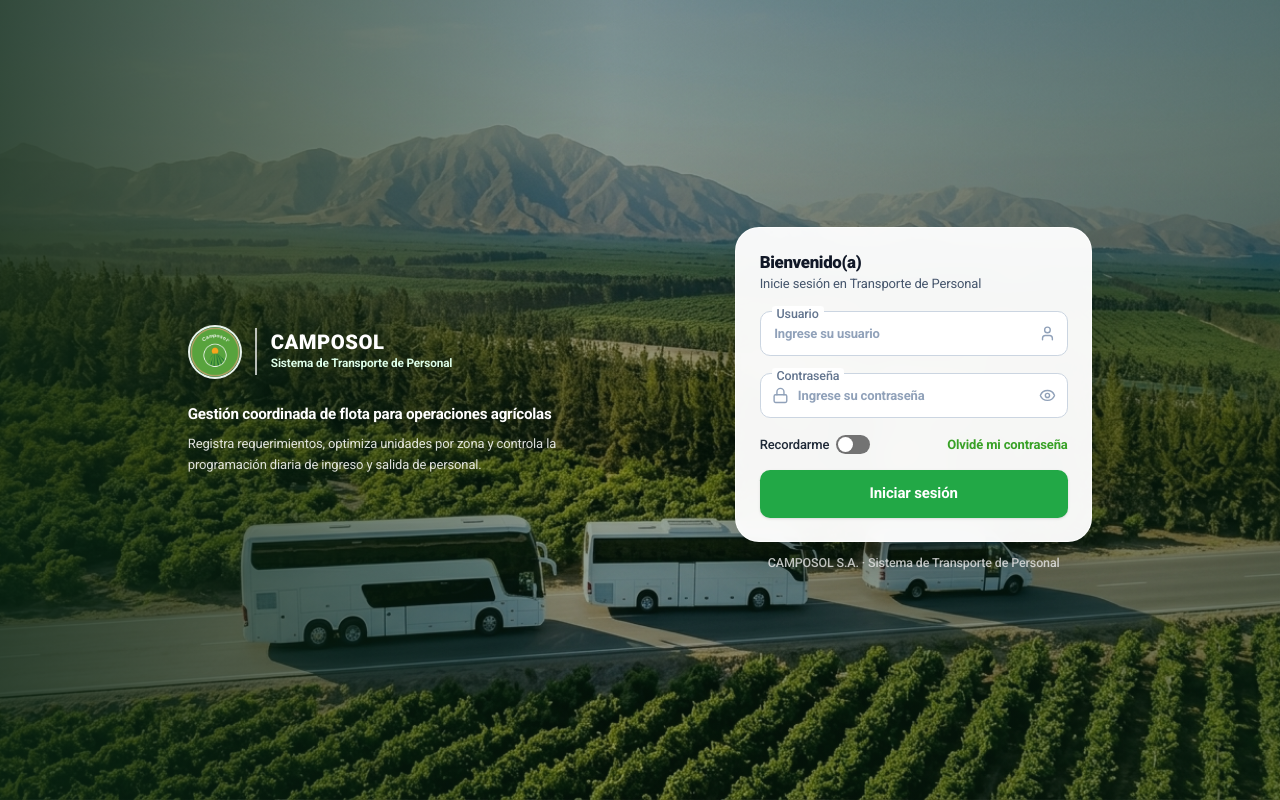
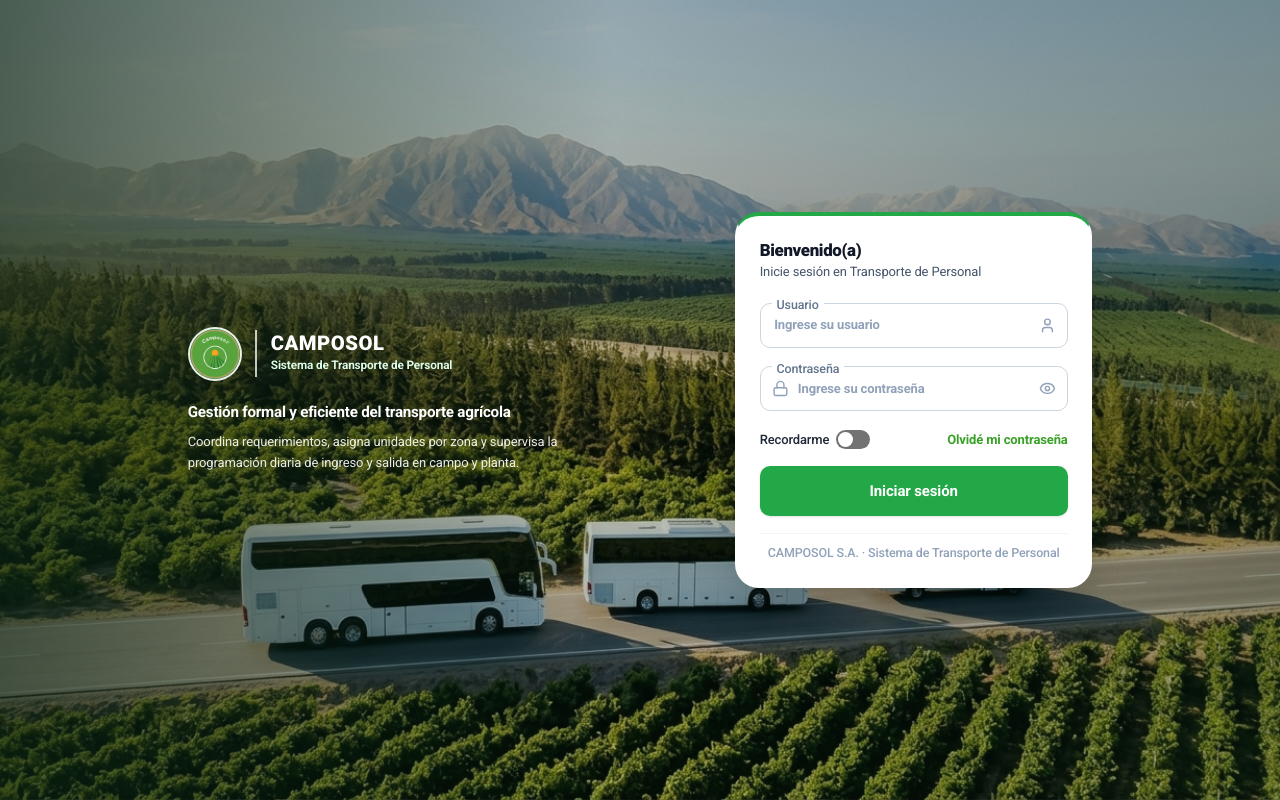
Before and after one commit to jhonatanparedes563-rgb/Transporte-Camposol, a React (Vite) app: page / in a window 1280 px wide. Built offline with nearby package versions, Linux system fonts and the light colour scheme; no server answers; the database is empty.

Commit message:
feat: update LoginScreen visual identity
- Update background color to white for mobile and deep green for desktop.
- Add new imagery for the LoginScreen hero section.
- Refine background gradients for improved readability.

```diff
--- a/src/components/LoginScreen.tsx
+++ b/src/components/LoginScreen.tsx
@@ -131,8 +131,8 @@ export const LoginScreen: React.FC<LoginScreenProps> = ({ onLoginSuccess }) => {
   };
 
   return (
-    <div className="min-h-[100dvh] w-full bg-[#0D2B19] relative flex flex-col lg:justify-center font-sans antialiased text-[#1B3A57] overflow-x-hidden">
-      {/* FONDO PANORÁMICO EN ESCRITORIO / LAPTOP (Valle + Montañas + Unidades) */}
+    <div className="min-h-[100dvh] w-full bg-white lg:bg-[#0F2A1A] relative flex flex-col lg:justify-center font-sans antialiased text-[#1B3A57] overflow-x-hidden">
+      {/* FONDO PANORÁMICO COMPLETO EN PC / LAPTOP (Valle luminoso + Montañas + Unidades) */}
       <div className="hidden lg:block absolute inset-0 pointer-events-none select-none overflow-hidden">
         {!heroImgFailed ? (
           <img
@@ -143,39 +143,39 @@ export const LoginScreen: React.FC<LoginScreenProps> = ({ onLoginSuccess }) => {
             className="w-full h-full object-cover object-center"
           />
         ) : (
-          <div className="w-full h-full bg-gradient-to-br from-[#0F7A2E] via-[#1B5E3A] to-[#0D2B19]" />
+          <div className="w-full h-full bg-gradient-to-br from-[#15803D] via-[#1B5E3A] to-[#0F2A1A]" />
         )}
         <div
           aria-hidden="true"
-          className="absolute inset-0 bg-[linear-gradient(90deg,rgba(8,36,18,0.82)_0%,rgba(8,36,18,0.42)_48%,rgba(8,36,18,0.58)_100%)]"
+          className="absolute inset-0 bg-[linear-gradient(90deg,rgba(9,34,18,0.72)_0%,rgba(9,34,18,0.28)_48%,rgba(9,34,18,0.42)_100%)]"
         />
       </div>
 
-      {/* CABECERA PANORÁMICA EN MÓVIL / TABLET (Encuadre exacto de montañas + 3 unidades sin recortes) */}
-      <div className="lg:hidden relative w-full h-[42dvh] min-h-[275px] max-h-[360px] shrink-0 overflow-hidden bg-[#0F4D26]">
+      {/* CABECERA PANORÁMICA EN MÓVIL / TABLET (Luminosa, viva, con logo visible arriba y 3 unidades completas) */}
+      <div className="lg:hidden relative w-full h-[43dvh] min-h-[290px] max-h-[385px] shrink-0 overflow-hidden bg-[#15803D]">
         {!heroImgFailed ? (
           <img
             src={imgValleyFleetBg}
             alt="Unidades de transporte CAMPOSOL en el valle"
             referrerPolicy="no-referrer"
             onError={() => setHeroImgFailed(true)}
-            className="w-full h-full object-cover object-[52%_65%] pointer-events-none select-none"
+            className="absolute inset-0 w-full h-full object-cover object-[52%_64%] pointer-events-none select-none"
           />
         ) : (
-          <div className="w-full h-full flex items-center justify-center opacity-15">
+          <div className="absolute inset-0 flex items-center justify-center opacity-15 pointer-events-none">
             <Bus className="w-32 h-32 text-white" />
           </div>
         )}
 
-        {/* Scrim superior para la marca e inferior para fundir con el fondo verde profundo */}
+        {/* Degradado sutil solo en la franja superior para legibilidad del logo, manteniendo vivo el paisaje */}
         <div
           aria-hidden="true"
-          className="absolute inset-0 bg-[linear-gradient(180deg,rgba(8,36,18,0.72)_0%,rgba(8,36,18,0.18)_38%,rgba(8,36,18,0.06)_68%,rgba(13,43,25,0.95)_100%)] pointer-events-none"
+          className="absolute inset-0 bg-[linear-gradient(180deg,rgba(8,36,18,0.68)_0%,rgba(8,36,18,0.16)_38%,rgba(8,36,18,0)_68%,rgba(8,36,18,0.24)_100%)] pointer-events-none"
         />
 
-        {/* Identidad CAMPOSOL en el área superior del cielo */}
+        {/* Identidad CAMPOSOL visible en la zona superior */}
         <div className="relative z-10 px-5 pt-4 flex items-center gap-3">
-          <div className="w-12 h-12 rounded-full overflow-hidden bg-[#15803D] border-2 border-white/85 shadow-md shrink-0 flex items-center justify-center">
+          <div className="w-12 h-12 rounded-full overflow-hidden bg-[#15803D] border-2 border-white/90 shadow-md shrink-0 flex items-center justify-center">
             <img
               src={getPublicAssetUrl('camposol-emblem.png')}
               onError={(e) => {
@@ -189,7 +189,7 @@ export const LoginScreen: React.FC<LoginScreenProps> = ({ onLoginSuccess }) => {
               className="w-full h-full object-cover"
             />
           </div>
-          <div className="min-w-0 border-l-[1.5px] border-white/75 pl-3 py-0.5">
+          <div className="min-w-0 border-l-[1.5px] border-white/80 pl-3 py-0.5">
             <div className="text-[19px] font-extrabold tracking-wide text-white leading-none drop-shadow-xs">
               CAMPOSOL
             </div>
@@ -200,10 +200,10 @@ export const LoginScreen: React.FC<LoginScreenProps> = ({ onLoginSuccess }) => {
         </div>
       </div>
 
-      {/* CONTENEDOR PRINCIPAL RESPONSIVO (Móvil + Laptop / PC) */}
-      <div className="relative z-10 w-full flex-1 lg:flex-none max-w-6xl mx-auto px-4 sm:px-6 lg:px-10 pb-5 pt-0 lg:py-8 -mt-6 lg:mt-0 flex flex-col lg:grid lg:grid-cols-12 lg:gap-10 lg:items-center justify-center">
-        {/* Columna Izquierda (Solo Escritorio / Laptop): Marca y Propósito sobre el paisaje */}
-        <div className="hidden lg:flex lg:col-span-7 flex-col justify-between text-white pr-4">
+      {/* CONTENEDOR PRINCIPAL RESPONSIVO (Móvil + PC / Laptop) */}
+      <div className="relative z-10 w-full flex-1 lg:flex-none max-w-6xl mx-auto lg:px-10 lg:py-8 -mt-6 lg:mt-0 flex flex-col lg:grid lg:grid-cols-12 lg:gap-10 lg:items-center">
+        {/* Columna Izquierda (PC / Laptop): Identidad formal y descripción sobre el paisaje */}
+        <div className="hidden lg:flex lg:col-span-7 flex-col justify-center text-white pr-4">
           <div className="flex items-center gap-4">
             <div className="w-16 h-16 rounded-full overflow-hidden bg-[#15803D] border-2 border-white/90 shadow-lg shrink-0 flex items-center justify-center">
               <img
@@ -219,32 +219,32 @@ export const LoginScreen: React.FC<LoginScreenProps> = ({ onLoginSuccess }) => {
                 className="w-full h-full object-cover"
               />
             </div>
-            <div className="border-l-2 border-white/70 pl-4 py-1">
-              <div className="text-2xl font-extrabold tracking-wide text-white leading-none">
+            <div className="border-l-2 border-white/75 pl-4 py-1">
+              <div className="text-2xl font-extrabold tracking-wide text-white leading-none drop-shadow-xs">
                 CAMPOSOL
               </div>
-              <div className="text-sm font-semibold text-[#DCFCE7] mt-1">
+              <div className="text-sm font-semibold text-[#DCFCE7] mt-1 drop-shadow-xs">
                 Sistema de Transporte de Personal
               </div>
             </div>
           </div>
 
-          <div className="mt-8 max-w-xl">
+          <div className="mt-7 max-w-xl">
             <h2 className="text-4xl font-extrabold text-white leading-[1.12] tracking-tight drop-shadow-sm">
-              Gestión coordinada de flota para operaciones agrícolas
+              Gestión formal y eficiente del transporte agrícola
             </h2>
-            <p className="mt-3 text-base text-white/85 leading-relaxed max-w-lg">
-              Registra requerimientos, optimiza unidades por zona y controla la programación diaria de ingreso y salida de personal.
+            <p className="mt-3 text-base text-white/90 leading-relaxed max-w-lg drop-shadow-xs">
+              Coordina requerimientos, asigna unidades por zona y supervisa la programación diaria de ingreso y salida en campo y planta.
             </p>
           </div>
         </div>
 
-        {/* Columna Derecha / Móvil: Tarjeta Compacta de Acceso (sin espacios en blanco sobrantes) */}
-        <div className="w-full max-w-[430px] mx-auto lg:mx-0 lg:col-span-5 lg:justify-self-end flex flex-col">
-          <div className="bg-white/96 backdrop-blur-md rounded-[24px] p-5 sm:p-7 shadow-2xl border border-white/80">
+        {/* Columna Derecha / Panel Blanco Móvil (Formal, luminoso y proporcionado) */}
+        <div className="w-full flex-1 lg:flex-none lg:col-span-5 lg:max-w-[430px] lg:justify-self-end flex flex-col">
+          <div className="flex-1 lg:flex-none flex flex-col justify-between bg-white rounded-t-[28px] lg:rounded-[24px] px-6 pt-6 pb-5 sm:p-7 shadow-[0_-10px_28px_rgba(15,23,42,0.14)] lg:shadow-2xl border-t-[3px] border-[#22A846] lg:border lg:border-white/80 lg:border-t-4 lg:border-t-[#22A846]">
             {/* VISTA: INICIAR SESIÓN */}
             {viewMode === 'login' && (
-              <div className="space-y-4">
+              <>
                 <div>
                   <h1 className="text-[26px] sm:text-[28px] font-extrabold text-[#111827] tracking-tight leading-tight">
                     Bienvenido(a)
@@ -254,6 +254,7 @@ export const LoginScreen: React.FC<LoginScreenProps> = ({ onLoginSuccess }) => {
                   </p>
                 </div>
 
+                <div className="my-auto py-4 lg:py-5 space-y-4">
                   {errorMessage && (
                     <div
                       id="login-error-box"
@@ -264,12 +265,12 @@ export const LoginScreen: React.FC<LoginScreenProps> = ({ onLoginSuccess }) => {
                     </div>
                   )}
 
-                <form onSubmit={handleLogin} className="space-y-3.5">
+                  <form onSubmit={handleLogin} className="space-y-4">
                     {/* Campo: Usuario */}
                     <div className="relative pt-1.5">
                       <label
                         htmlFor="input-login-username"
-                      className="absolute top-0 left-3.5 bg-white px-1.5 text-xs font-medium text-slate-500 z-10 rounded"
+                        className="absolute top-0 left-3.5 bg-white px-1.5 text-xs font-medium text-slate-500 z-10"
                       >
                         Usuario
                       </label>
@@ -294,7 +295,7 @@ export const LoginScreen: React.FC<LoginScreenProps> = ({ onLoginSuccess }) => {
                     <div className="relative pt-1.5">
                       <label
                         htmlFor="input-login-password"
-                      className="absolute top-0 left-3.5 bg-white px-1.5 text-xs font-medium text-slate-500 z-10 rounded"
+                        className="absolute top-0 left-3.5 bg-white px-1.5 text-xs font-medium text-slate-500 z-10"
                       >
                         Contraseña
                       </label>
@@ -365,7 +366,7 @@ export const LoginScreen: React.FC<LoginScreenProps> = ({ onLoginSuccess }) => {
                       id="btn-login-submit"
                       type="submit"
                       disabled={isLoading}
-                    className="w-full py-3.5 px-4 bg-[#22A846] hover:bg-[#1C8E3A] active:scale-[0.99] text-white font-bold rounded-xl text-[15px] transition-all shadow-sm flex items-center justify-center gap-2 disabled:opacity-50 cursor-pointer min-h-[48px]"
+                      className="w-full py-3.5 px-4 bg-[#22A846] hover:bg-[#1C8E3A] active:scale-[0.99] text-white font-bold rounded-xl text-[15px] transition-all shadow-sm flex items-center justify-center gap-2 disabled:opacity-50 cursor-pointer min-h-[50px]"
                     >
                       {isLoading ? (
                         <div className="w-5 h-5 border-2 border-white/30 border-t-white rounded-full animate-spin" />
@@ -375,11 +376,12 @@ export const LoginScreen: React.FC<LoginScreenProps> = ({ onLoginSuccess }) => {
                     </button>
                   </form>
                 </div>
+              </>
             )}
 
             {/* VISTA: RECUPERAR CONTRASEÑA */}
             {viewMode === 'recovery' && (
-              <div className="space-y-4">
+              <div className="my-auto py-2 space-y-4">
                 {!recoverySuccess ? (
                   <>
                     <div>
@@ -401,11 +403,11 @@ export const LoginScreen: React.FC<LoginScreenProps> = ({ onLoginSuccess }) => {
                       </div>
                     )}
 
-                    <form onSubmit={handleRecoverySubmit} className="space-y-3.5">
+                    <form onSubmit={handleRecoverySubmit} className="space-y-4">
                       <div className="relative pt-1.5">
                         <label
                           htmlFor="input-recovery-identifier"
-                          className="absolute top-0 left-3.5 bg-white px-1.5 text-xs font-medium text-slate-500 z-10 rounded"
+                          className="absolute top-0 left-3.5 bg-white px-1.5 text-xs font-medium text-slate-500 z-10"
                         >
                           Usuario o correo institucional
                         </label>
@@ -429,7 +431,7 @@ export const LoginScreen: React.FC<LoginScreenProps> = ({ onLoginSuccess }) => {
                         id="btn-send-recovery"
                         type="submit"
                         disabled={isRecoverySubmitting}
-                        className="w-full py-3.5 px-4 bg-[#22A846] hover:bg-[#1C8E3A] active:scale-[0.99] text-white font-bold rounded-xl text-[15px] transition-all shadow-sm flex items-center justify-center gap-2 disabled:opacity-50 cursor-pointer min-h-[48px]"
+                        className="w-full py-3.5 px-4 bg-[#22A846] hover:bg-[#1C8E3A] active:scale-[0.99] text-white font-bold rounded-xl text-[15px] transition-all shadow-sm flex items-center justify-center gap-2 disabled:opacity-50 cursor-pointer min-h-[50px]"
                       >
                         {isRecoverySubmitting ? (
                           <div className="w-5 h-5 border-2 border-white/30 border-t-white rounded-full animate-spin" />
@@ -542,11 +544,11 @@ export const LoginScreen: React.FC<LoginScreenProps> = ({ onLoginSuccess }) => {
                 )}
               </div>
             )}
+
+            {/* Pie institucional limpio dentro de la tarjeta formal */}
+            <div className="pt-3 border-t border-slate-100 text-center text-[11px] text-slate-400 font-medium">
+              CAMPOSOL S.A. · Sistema de Transporte de Personal
             </div>
-
-          {/* Pie institucional discreto sobre fondo del valle */}
-          <div className="text-center mt-3.5 text-[11px] text-white/80 font-medium drop-shadow-2xs">
-            CAMPOSOL S.A. · Sistema de Transporte de Personal
           </div>
         </div>
       </div>
```
Also changed, not shown: public/assets/aistudio/image_87ced788.png (added), public/assets/aistudio/image_adac0dd4.png (added). Lines whose indentation alone changed are shown as unchanged.
